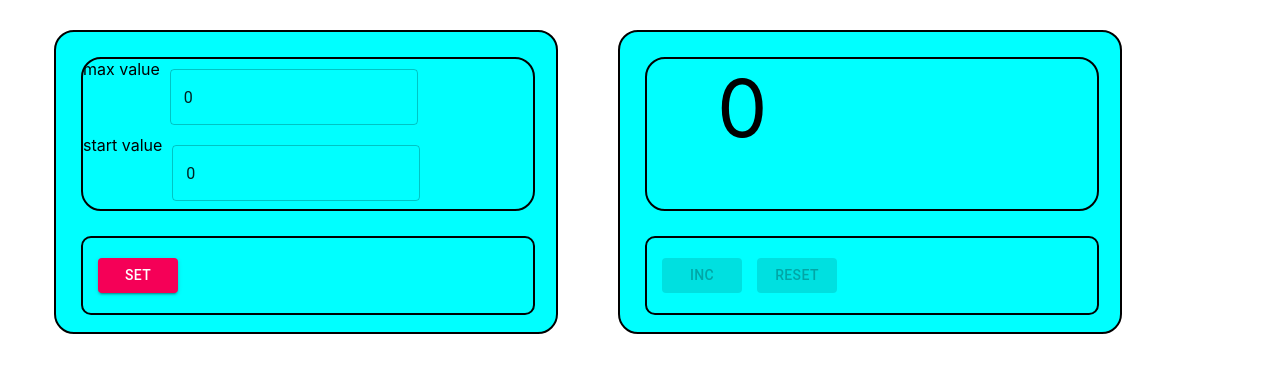
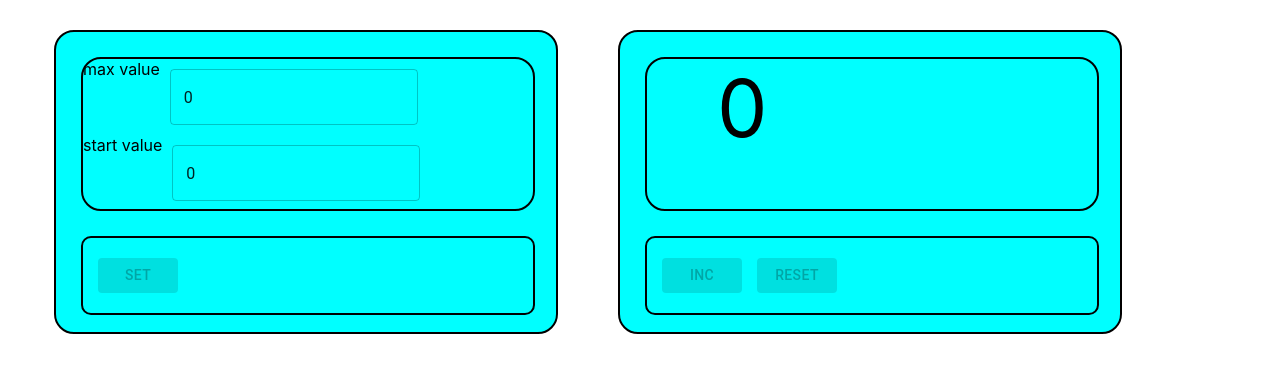
Before and after one commit to PavelMalta/CounterTuesday, a React (Create React App) app: page / in a window 1280 px wide. Shown: the top 372 px of the page. Built offline with nearby package versions, Linux system fonts and the light colour scheme.

Commit message:
fixed disabled is Button component

```diff
--- a/src/App.tsx
+++ b/src/App.tsx
@@ -19,8 +19,6 @@ function App() {
         value = startValue;
         setValue(value)
     }
-    const onInsDisabled = () => value === maxValue
-    const onResetDisabled = () => value === startValue
 
     let setStartValueHandler = (newStartValue: number) => {
         setStartValue(newStartValue)
@@ -30,6 +28,20 @@ function App() {
         setMaxValue(newMaxValue)
     }
 
+    const onInsDisabled = () => {
+        if (value === maxValue){
+            return true
+        } else {
+            return false
+        }
+    }
+    const onResetDisabled = () => {
+        if (value === startValue){
+            return true
+        } else {
+            return false
+        }
+    }
 
     return (
         <Container>
@@ -44,8 +56,8 @@ function App() {
                     <Increment value={value}
                                addValue={addValue}
                                resetValue={resetValue}
-                               onInsDisabled={onInsDisabled}
-                               onResetDisabled={onResetDisabled}
+                               onInsDisabled={onInsDisabled()}
+                               onResetDisabled={onResetDisabled()}
                     />
                 </Grid>
             </Grid>
--- a/src/components/Button.tsx
+++ b/src/components/Button.tsx
@@ -5,7 +5,7 @@ import Button from '@material-ui/core/Button';
 type ButtonPressPropsType = {
     title: string
     onClick: () => void
-    disabled: () => boolean | undefined
+    disabled: boolean
 }
 
 export function ButtonPress(props: ButtonPressPropsType) {
@@ -13,7 +13,7 @@ export function ButtonPress(props: ButtonPressPropsType) {
         <Button variant="contained"
                 color="secondary"
                 onClick={props.onClick}
-                disabled={props.disabled()}
+                disabled={props.disabled}
         >
             {props.title}
         </Button>
--- a/src/components/SettingsCounter/SettingsCounter.tsx
+++ b/src/components/SettingsCounter/SettingsCounter.tsx
@@ -11,18 +11,22 @@ type SettingsCounterPropsType = {
 export function SettingsCounter(props: SettingsCounterPropsType) {
     const [newMaxValue, setNewMaxValue] = useState<number>(0)
     const [newStartValue, setNewStartValue] = useState<number>(0)
+    const [disabled, setDisabled] = useState<boolean>(true)
 
     const onChangeMaxValue = (e: ChangeEvent<HTMLTextAreaElement | HTMLInputElement>) => {
         setNewMaxValue(Number(e.currentTarget.value))
+        setDisabled(false)
     }
     const onChangeStartValue = (e: ChangeEvent<HTMLTextAreaElement | HTMLInputElement>) => {
         setNewStartValue(Number(e.currentTarget.value))
+        setDisabled(false)
     }
     const sendData = () => {
         props.setMaxValueHandler(newMaxValue);
         props.setStartValueHandler(newStartValue);
+        setDisabled(true)
     }
-    const disabledSet = () => false
+    const disabledSet = (a:boolean) => a
 
     return (
         <div className={"calculate"}>
@@ -35,7 +39,7 @@ export function SettingsCounter(props: SettingsCounterPropsType) {
                 <ButtonPress
                     title={"set"}
                     onClick={sendData}
-                    disabled={disabledSet}
+                    disabled={disabled}
                 />
             </div>
         </div>
```
Also changed, not shown: src/components/Increment.tsx (+4 -3 lines), 1 other file (tests, documents, lock files or other folders).
